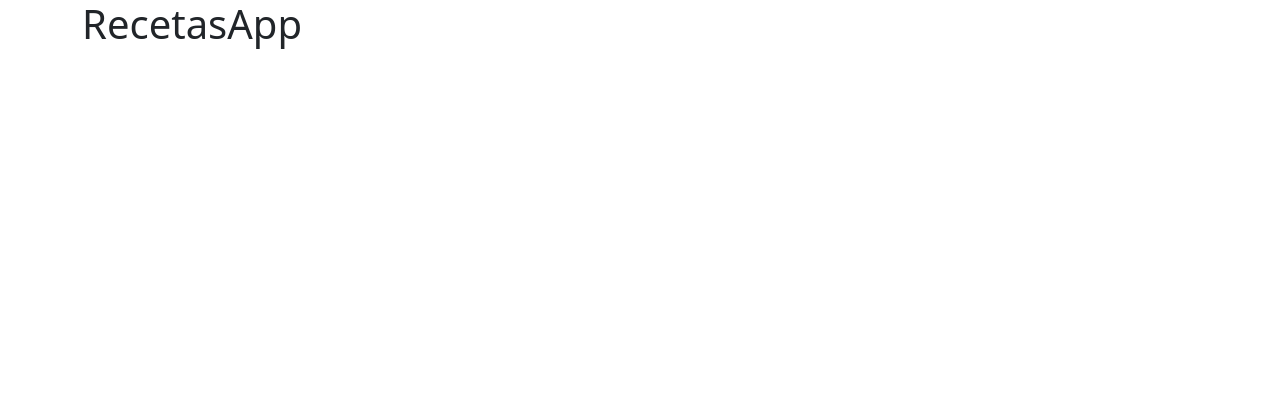
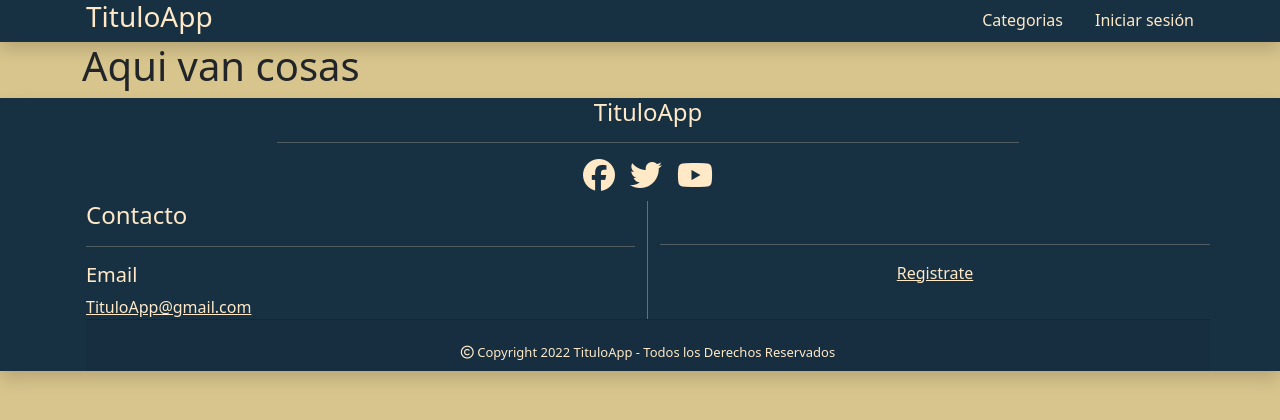
Before and after one commit to Swumplurd/recetas-app, a React (Vite) app: page / in a window 1280 px wide. Shown: the top 420 px of the page. Built offline with nearby package versions, Linux system fonts and the light colour scheme.

Commit message:
footer y nav

```diff
--- a/package.json
+++ b/package.json
@@ -8,6 +8,7 @@
     "preview": "vite preview"
   },
   "dependencies": {
+    "@fortawesome/fontawesome-free": "^6.1.1",
     "react": "^18.0.0",
     "react-dom": "^18.0.0"
   },
--- a/src/components/RecetasApp.jsx
+++ b/src/components/RecetasApp.jsx
@@ -1,12 +1,12 @@
+import { MainLayout } from "./layouts/MainLayout";
+
+import '@fortawesome/fontawesome-free/css/all.css'
+import '../index.css'
+
 export const RecetasApp = () => {
   return (
-    <div className="container">
-        <div className="row">
-            <div className="col">
-                <h1>RecetasApp</h1>
-            </div>
-
-        </div>
-    </div>
+    <MainLayout>
+      <h1>Aqui van cosas</h1>
+    </MainLayout>
   )
 };
--- /dev/null
+++ b/src/components/layouts/MainLayout.jsx
@@ -0,0 +1,30 @@
+import React from 'react'
+import { Footer, Navbar } from '../ui'
+
+export const MainLayout = ({children}) => {
+  return (
+    <>
+        <div className="container-fluid nav-style shadow">
+            <div className="row">
+                <div className="col">
+                    <Navbar/>
+                </div>
+            </div>
+        </div>
+        <div className="container">
+            <div className="row">
+                <div className="col">
+                    { children }
+                </div>
+            </div>
+        </div>
+        <div className="container-fluid foot-style shadow">
+            <div className="row">
+                <div className="col">
+                    <Footer/>
+                </div>
+            </div>
+        </div>
+    </>
+  )
+}
--- /dev/null
+++ b/src/components/ui/Footer.css
@@ -0,0 +1,26 @@
+:root {
+  --fondos: #d8c58d;
+  --letras: #173042;
+  --botones: #ffe9c7;
+  --extra: #468071;
+}
+
+a {
+  color: var(--botones);
+}
+
+a:hover {
+  color: var(--extra);
+}
+
+.linea {
+  border-right: 1px solid var(--extra);
+}
+
+.copyright {
+  margin-top: 15px;
+  text-align: center;
+  font-size: 13px;
+  color: var(--botones);
+  margin-bottom: 0;
+}
--- /dev/null
+++ b/src/components/ui/Footer.jsx
@@ -0,0 +1,59 @@
+import React from "react";
+import './Footer.css'
+
+export const Footer = () => {
+  const year = new Date().getFullYear()
+  return (
+    <div className="container p-0">
+      <div className="row m-0 p-0 ps-3">
+        <div className="col p-0">
+
+                <div className="row justify-content-around">
+                  <div className="col-md-8 text-center">
+                    <h4>TituloApp</h4>
+                    <hr />
+                    <div className="input-group justify-content-center mb-2">
+                      <a href="https://www.facebook.com/tecmilpaalta2" className="redes" target="_blank" title="Facebook">
+                        <i className="fab fa-facebook fa-2x mx-2"></i>
+                      </a>
+                      <a href="https://twitter.com/TecNMMilpaAlta2" className="redes" target="_blank" title="Twiter">
+                        <i className="fab fa-twitter fa-2x mx-2"></i>
+                      </a>
+                      <a href="https://www.youtube.com/channel/UCXJVuz9lnFc03mObS-0wYOg" className="redes" target="_blank" title="YouTube"
+                      >
+                        <i className="fab fa-youtube fa-2x mx-2"></i>
+                      </a>
+                    </div>
+                  </div>
+                </div>
+                <div className="row justify-content-between">
+                  <div className="col-md-6 align-self-center text-justify linea">
+                    <h4>Contacto</h4>
+                    <hr />
+                    <div className="mx-auto d-block">
+                      <h5>Email</h5>
+                      <a href="emailto:TituloApp@gmail.com">TituloApp@gmail.com </a>
+                    </div>
+                  </div>
+
+                  <div className="col-md-6 align-self-center">
+                    <hr />
+                    <div className="input-group justify-content-justify mb-2">
+                      <div className="mx-auto d-block">
+                        <a href="#">Registrate</a>
+                      </div>
+                    </div>
+                  </div>
+
+                </div>
+
+            <div className="card-footer text-center">
+              <p className="copyright">
+                <i className="far fa-copyright"></i> Copyright {year} TituloApp - Todos los Derechos Reservados
+              </p>
+            </div>
+        </div>
+      </div>
+    </div>
+  );
+};
--- /dev/null
+++ b/src/components/ui/Navbar.jsx
@@ -0,0 +1,23 @@
+import React from 'react'
+
+export const Navbar = () => {
+  return (
+    <div className="container p-0">
+        <div className="row m-0 p-0">
+            <div className="col m-0 p-0">
+                <div className="d-flex justify-content-between">
+                    <h3 className='ps-3'>TituloApp</h3>
+                    <ul className="nav    ">
+                        <li className="nav-item">
+                            <a className="nav-link active" aria-current="page" href="#">Categorias</a>
+                        </li>
+                        <li className="nav-item">
+                            <a className="nav-link" href="#">Iniciar sesión</a>
+                        </li>
+                    </ul>
+                </div>
+            </div>
+        </div>
+    </div>
+  )
+}
--- /dev/null
+++ b/src/components/ui/index.js
@@ -0,0 +1,2 @@
+export * from "./Navbar";
+export * from "./Footer";
--- /dev/null
+++ b/src/index.css
@@ -0,0 +1,28 @@
+:root {
+    --fondos: #d8c58d;
+    --letras: #173042;
+    --botones: #ffe9c7;
+    --extra: #468071;
+}
+
+body {
+    background-color: var(--fondos);
+}
+
+.nav-style {
+    background-color: var(--letras);
+    color: var(--botones)
+}
+
+.nav-style a {
+    color: var(--botones)
+}
+
+.nav-style a:hover {
+    color: var(--extra)
+}
+
+.foot-style {
+    background-color: var(--letras);
+    color: var(--botones)
+}
```
Also changed, not shown: 1 other file (tests, documents, lock files or other folders).
